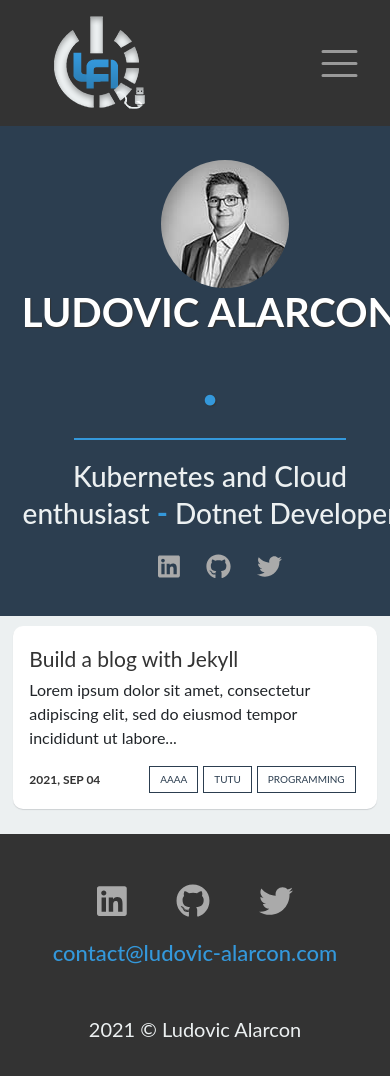
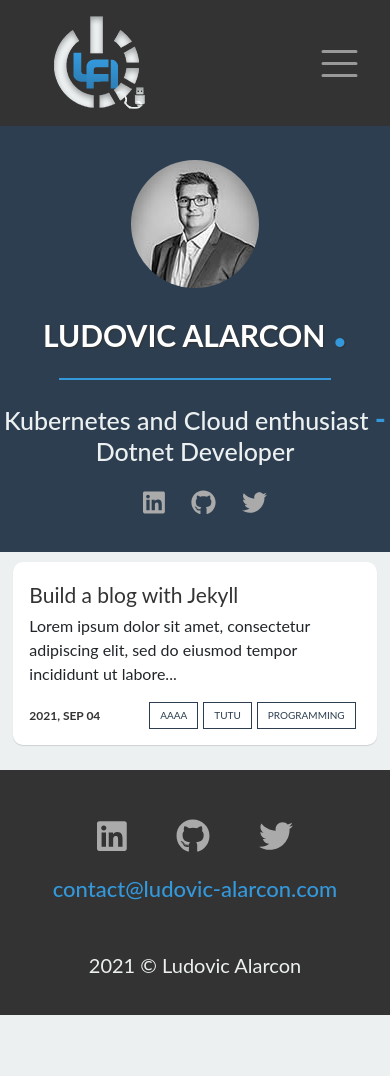
Before and after one commit to ludovicalarcon/ludovicalarcon.github.io, a Jekyll site: the page built from index.html, in a window 390 px wide and 1079 px high. Shown: the top 1076 px of the window. Built offline with Jekyll 4.4.1, drawn with Linux system fonts in a browser that asks for light colours; nearby versions of some CDN libraries; the list of posts is cut into pages by our own code.

Commit message:
change font-size on small screen

```diff
--- a/assets/css/style.scss
+++ b/assets/css/style.scss
@@ -62,6 +62,39 @@ section .heading
     text-align: center;
     margin: 0px auto;
     float: none;
+}
+
+@media only screen and (max-width : 750px)
+{
+    .container-fluid
+    {
+        padding: 0;
+    }
+
+    section
+    {
+        padding: 0;
+    }
+
+    #about .heading h1
+    {
+        font-size: 30px;
+    }
+
+    #name-size
+    {
+        font-size: 60px !important;
+    }
+
+    #about .heading h3
+    {
+        font-size: 25px;
+    }
+
+    .profile-picture
+    {
+        padding: 0;
+    }
 }
 
 #about .heading h1
```
